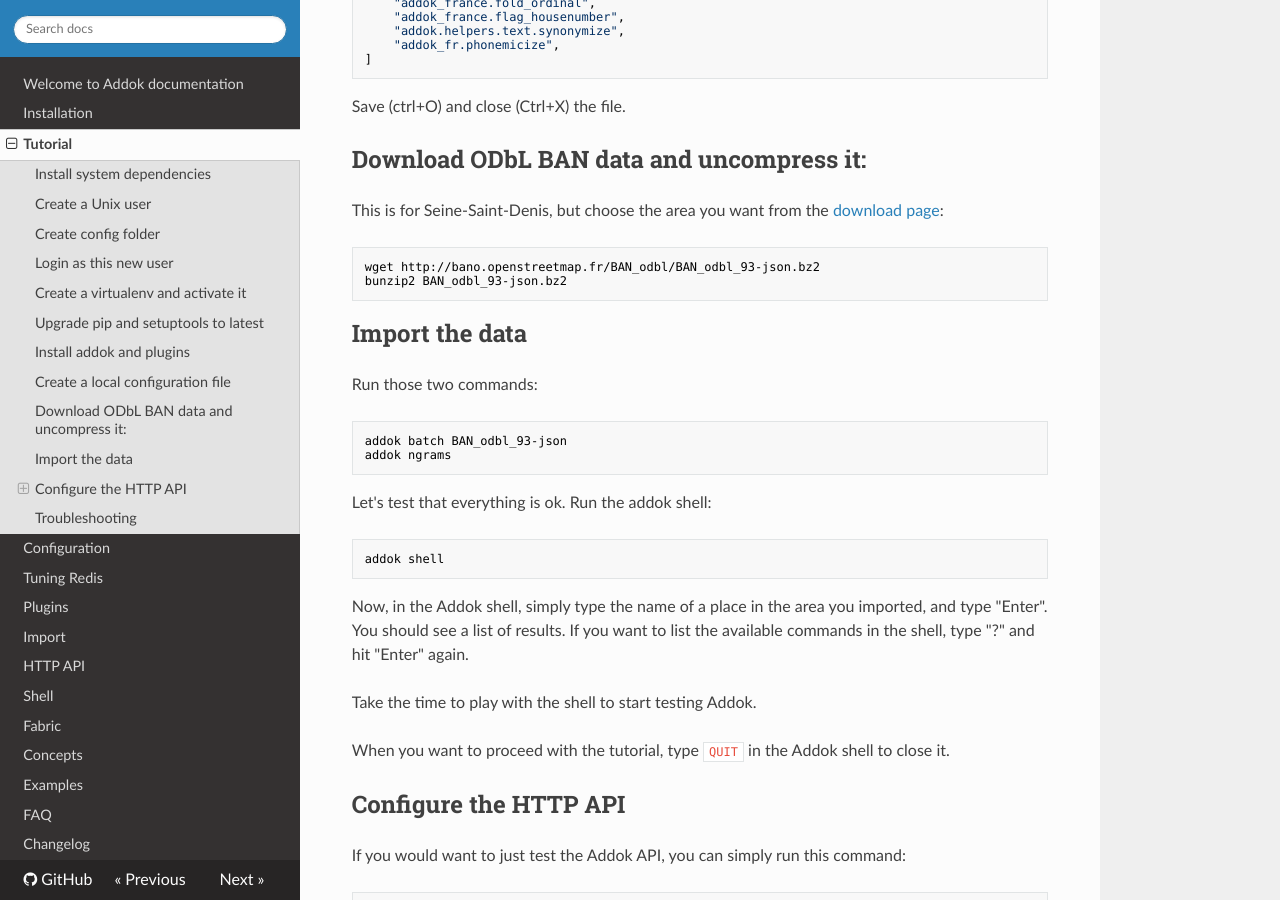
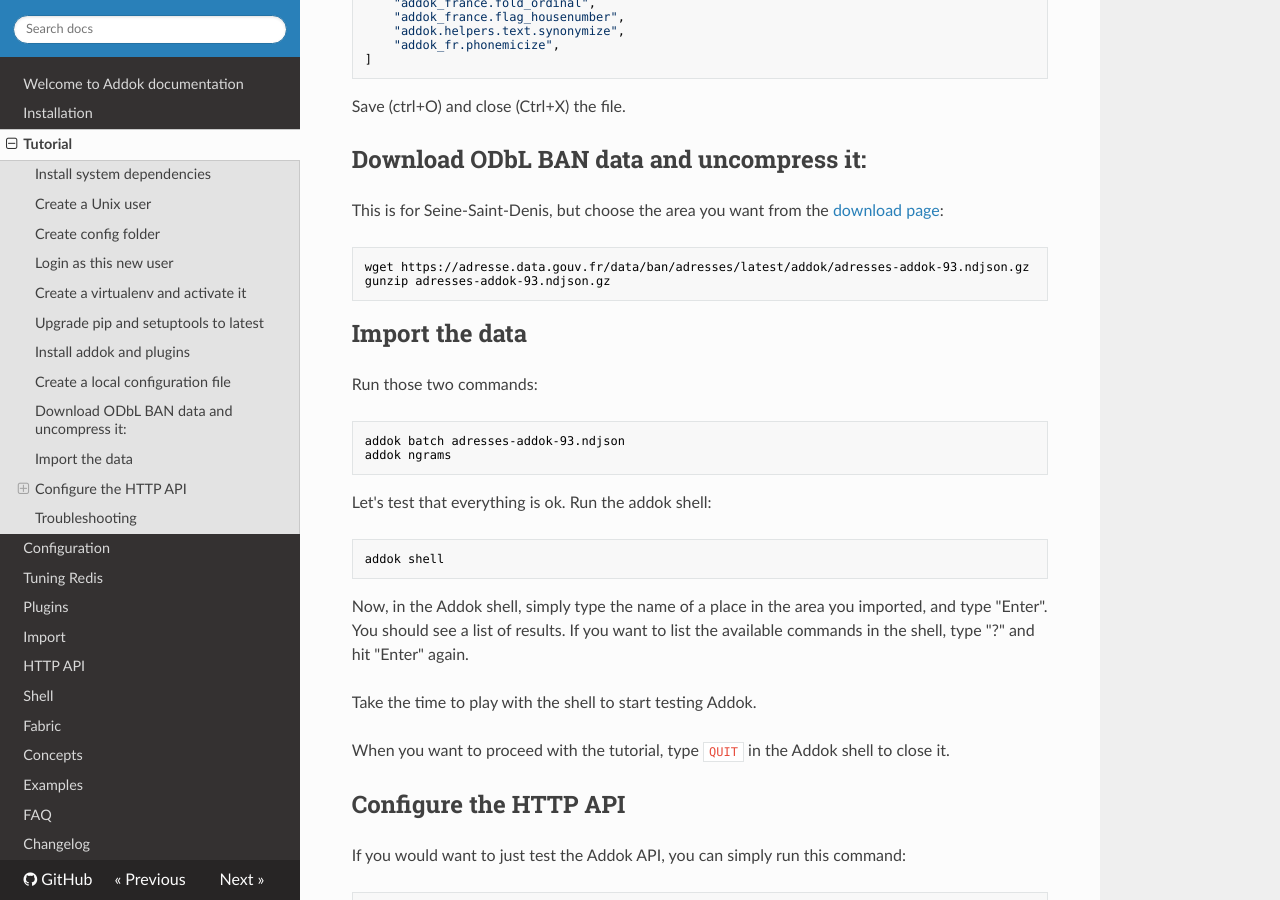
Before and after one commit to addok/addok, an MkDocs documentation site: the page built from docs/tutorial.md, in a window 1280 px wide and 900 px high, scrolled down 2088 px. Built offline with MkDocs 1.6.1, drawn with Linux system fonts in a browser that asks for light colours; nearby versions of some CDN libraries; old or Windows-style settings are respelled for this version of MkDocs.

Commit message:
Update tutorial to use actual BAN datasets
Fix #647

```diff
--- a/docs/tutorial.md
+++ b/docs/tutorial.md
@@ -98,16 +98,16 @@
 ## Download ODbL BAN data and uncompress it:
 
 This is for Seine-Saint-Denis, but choose the area you want from the
-[download page](http://bano.openstreetmap.fr/BAN_odbl/):
+[download page](https://adresse.data.gouv.fr/data/ban/adresses/latest/addok/):
 
-    wget http://bano.openstreetmap.fr/BAN_odbl/BAN_odbl_93-json.bz2
-    bunzip2 BAN_odbl_93-json.bz2
+    wget https://adresse.data.gouv.fr/data/ban/adresses/latest/addok/adresses-addok-93.ndjson.gz
+    gunzip adresses-addok-93.ndjson.gz
 
 ## Import the data
 
 Run those two commands:
 
-    addok batch BAN_odbl_93-json
+    addok batch adresses-addok-93.ndjson
     addok ngrams
 
 Let's test that everything is ok. Run the addok shell:
```
